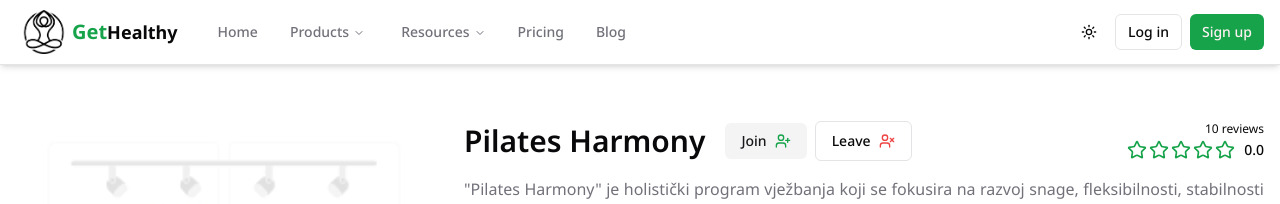
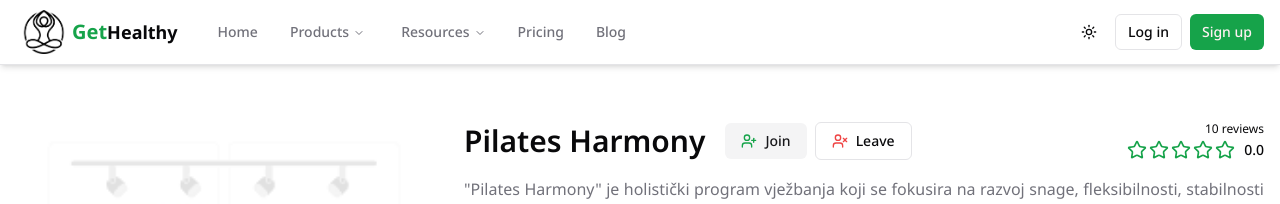
Before and after one commit to Milan-Kovacevic/GetHealthy, a React (Vite) app in the folder gh-client/: page /programs/1/details in a window 1280 px wide. Shown: the top 204 px of the page. Built offline with nearby package versions, Linux system fonts and the light colour scheme.

Commit message:
[STYLE]: UI03 - Updated buttons

```diff
--- a/gh-client/src/pages/program-details/TrainingProgramInfo.tsx
+++ b/gh-client/src/pages/program-details/TrainingProgramInfo.tsx
@@ -21,11 +21,19 @@ export default function TrainingProgramInfo() {
           <div className="relative flex items-center gap-5">
             <h1 className="text-3xl font-semibold">Pilates Harmony</h1>
             <div className="flex items-center gap-2">
-              <Button variant="secondary" className="h-auto">
-                Join <UserPlus className="h-18 w-18 text-primary" />
+              <Button
+                variant="secondary"
+                className="h-auto flex items-center gap-2"
+              >
+                <UserPlus className="h-5 w-5 text-primary" />
+                <span>Join</span>
               </Button>
-              <Button variant="outline" className="">
-                Leave <UserXIcon className="h-18 w-18 text-destructive" />
+              <Button
+                variant="outline"
+                className="h-auto flex items-center gap-2"
+              >
+                <UserXIcon className="h-5 w-5 text-destructive" />
+                <span>Leave</span>
               </Button>
             </div>
           </div>
```
